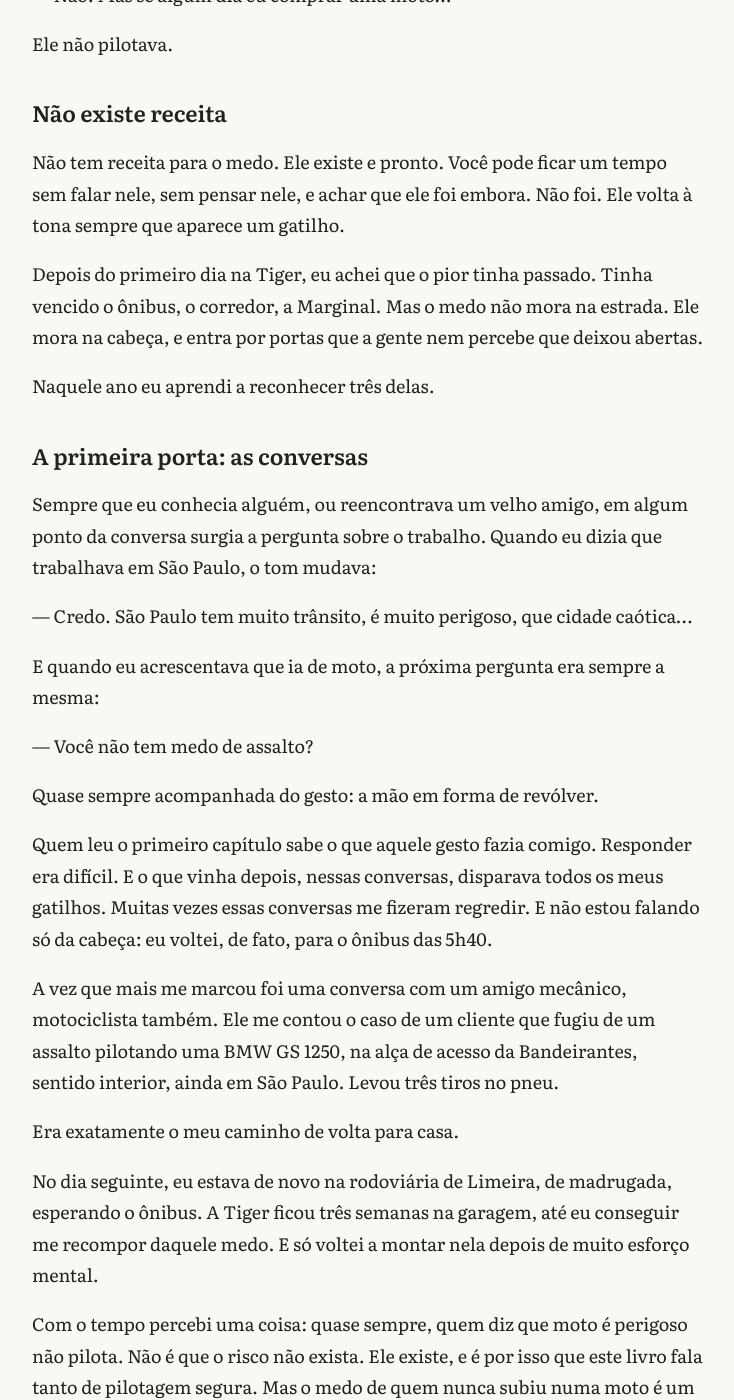
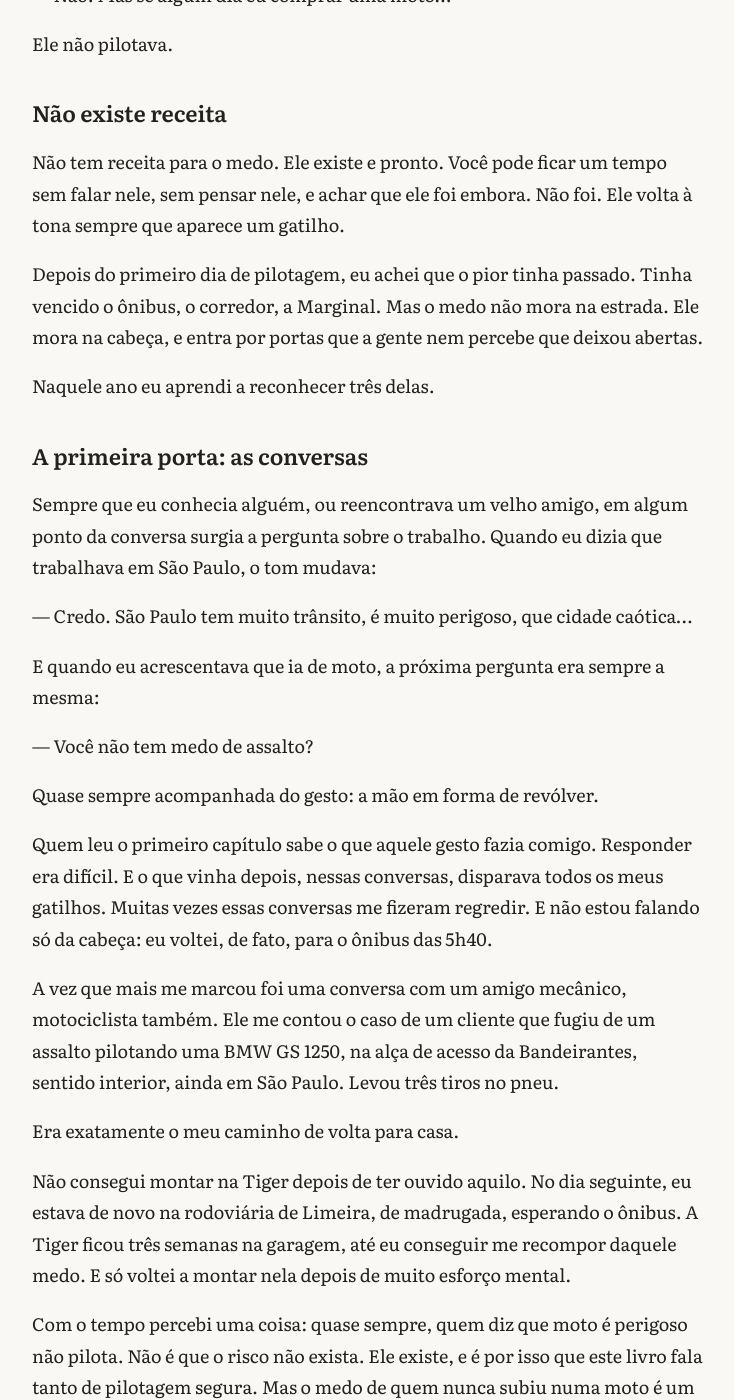
Before and after one commit to thifacco/livro-o-piloto-interior, a Jekyll site: the page built from capitulos/03-anatomia-do-medo.md, in a window 1280 px wide and 1400 px high, scrolled down 709 px. Shown: the whole window, without its empty margins (272-1006 px from the left). Built offline with Jekyll 4.4.1, drawn with Linux system fonts in a browser that asks for light colours; our own code applies the rules of GitHub Pages for plain Markdown files; some of the changed text lies outside the part shown.

Commit message:
Capítulo 3: respostas do checklist (prefácio do Livro dos Jovens, primeiro dia de pilotagem)
Co-Authored-By: Claude Opus 5.5 <noreply@anthropic.com>
Claude-Session: https://claude.ai/code/session_0175Wu2wrrnq6PtWR8b9RpEb

```diff
--- a/capitulos/03-anatomia-do-medo.md
+++ b/capitulos/03-anatomia-do-medo.md
@@ -24,7 +24,7 @@ Ele não pilotava.
 
 Não tem receita para o medo. Ele existe e pronto. Você pode ficar um tempo sem falar nele, sem pensar nele, e achar que ele foi embora. Não foi. Ele volta à tona sempre que aparece um gatilho.
 
-Depois do primeiro dia na Tiger, eu achei que o pior tinha passado. Tinha vencido o ônibus, o corredor, a Marginal. Mas o medo não mora na estrada. Ele mora na cabeça, e entra por portas que a gente nem percebe que deixou abertas.
+Depois do primeiro dia de pilotagem, eu achei que o pior tinha passado. Tinha vencido o ônibus, o corredor, a Marginal. Mas o medo não mora na estrada. Ele mora na cabeça, e entra por portas que a gente nem percebe que deixou abertas.
 
 Naquele ano eu aprendi a reconhecer três delas.
 
@@ -46,7 +46,7 @@ A vez que mais me marcou foi uma conversa com um amigo mecânico, motociclista t
 
 Era exatamente o meu caminho de volta para casa.
 
-No dia seguinte, eu estava de novo na rodoviária de Limeira, de madrugada, esperando o ônibus. A Tiger ficou três semanas na garagem, até eu conseguir me recompor daquele medo. E só voltei a montar nela depois de muito esforço mental.
+Não consegui montar na Tiger depois de ter ouvido aquilo. No dia seguinte, eu estava de novo na rodoviária de Limeira, de madrugada, esperando o ônibus. A Tiger ficou três semanas na garagem, até eu conseguir me recompor daquele medo. E só voltei a montar nela depois de muito esforço mental.
 
 Com o tempo percebi uma coisa: quase sempre, quem diz que moto é perigoso não pilota. Não é que o risco não exista. Ele existe, e é por isso que este livro fala tanto de pilotagem segura. Mas o medo de quem nunca subiu numa moto é um medo emprestado, feito de manchete, e não de estrada. E eu estava aceitando esse empréstimo de graça, em toda conversa.
 
```
Also changed, not shown: other parts of capitulos/03-anatomia-do-medo.md (+1 -1 lines), resenhas/05-notas-do-editor.md (+8 -7 lines).
